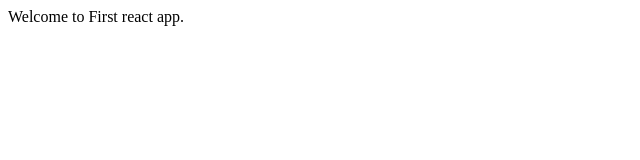
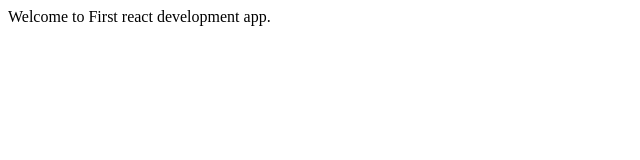
Before and after one commit to NageshGandikota549/cloudHunt, a React (Create React App) app in the folder product-management/: page / in a window 1280 px wide. Shown: the top 160 px of the page, without its empty margins (0-640 px from the left). Built offline with nearby package versions, Linux system fonts and the light colour scheme.

Commit message:
changed app.js

```diff
--- a/product-management/src/App.jsx
+++ b/product-management/src/App.jsx
@@ -2,7 +2,7 @@ function App() {
   return (
     <div>
       <header>
-        Welcome to First react app.
+        Welcome to First react  development app.
       </header>
     </div>
   );
```
